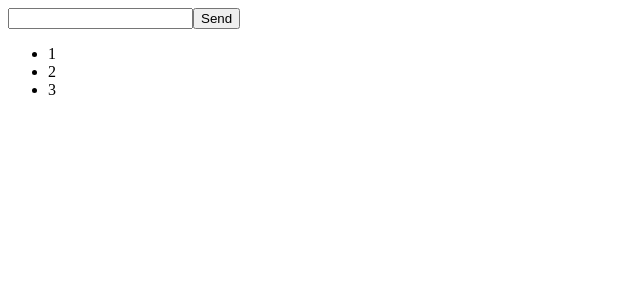
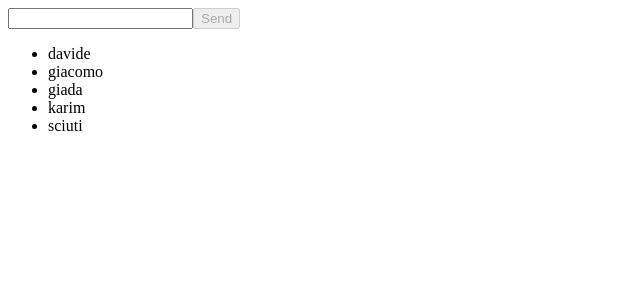
Before and after one commit to Erodot0/react-exercises, a React (Create React App) app in the folder my-app/: page / in a window 1280 px wide. Shown: the top 300 px of the page, without its empty margins (0-640 px from the left). Built offline with nearby package versions, Linux system fonts and the light colour scheme.

Commit message:
improvements in todolist.js

```diff
--- a/my-app/src/TodoList.js
+++ b/my-app/src/TodoList.js
@@ -1,25 +1,29 @@
-import React, {createRef} from "react";
+import React from "react";
 
 export class TodoList extends React.Component {
-    _inputDataRef = createRef()
-
     state = {
-        name: ["1","2","3"]
+        name: ["davide","giacomo","giada","karim","sciuti"],
+        inputValue: ""
     }
 
-    handleInputValue = () => {
-        const inputData = this._inputDataRef.current.value
+    handleInputChange = (event) => {
+        this.setState({
+            inputValue : event.target.value,
+        })
+    }
 
+    handleBtnClick = () => {
         this.setState({
-            name: [...this.state.name, inputData]
+            name: [...this.state.name, this.state.inputValue],
+            inputValue: ""
         })
     }
     render(){
         return(
             <div>
             <form>
-                <input name="inputData" type="text" ref={this._inputDataRef} />
-                <button type="button" onClick={this.handleInputValue}>Send</button>
+                <input name="inputData" type="text" onChange={this.handleInputChange} value={this.state.inputValue}/>
+                <button type="reset" onClick={this.handleBtnClick} disabled={!this.state.inputValue}>Send</button>
             </form>
             <ul >
                 {this.state.name.map((name, index) => {
```
